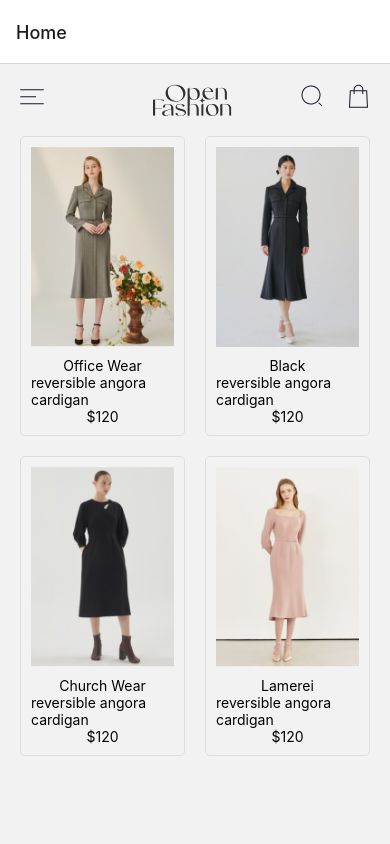
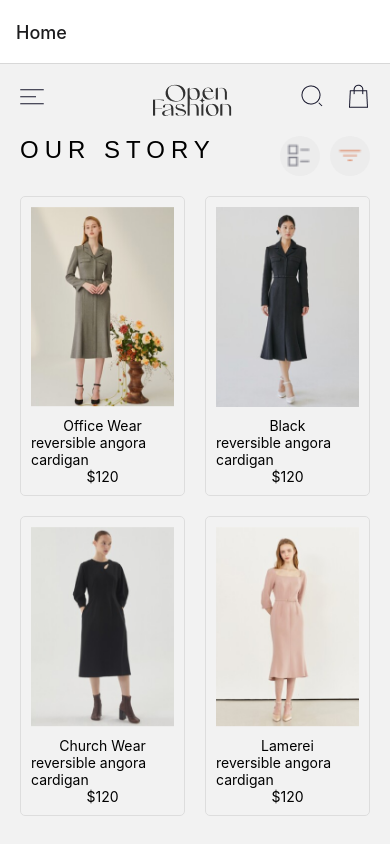
Before and after one commit to Fada-dev/rn-assignment6-11313275, a React Native app: screen /Home in a window 390 px wide. Built offline with nearby package versions, Linux system fonts and the light colour scheme.

Commit message:
modified action buttons, sort, list and display a story text

```diff
--- a/HomeScreen.js
+++ b/HomeScreen.js
@@ -12,6 +12,8 @@ import Menu from "./assets/Menu.png";
 import Logo from "./assets/Logo.png";
 import Search from "./assets/Search.png";
 import shoppingBag from "./assets/shoppingBag.png";
+import Listview from "./assets/Listview.png";
+import Filter from "./assets/Filter.png";
 
 const products = [
   {
@@ -63,6 +65,18 @@ const HomeScreen = ({ navigation }) => {
           <Image source={shoppingBag} />
         </View>
       </View>
+      <View style={styles.storyContainer}>
+        <Text style={styles.storyText}>OUR STORY</Text>
+        <View style={styles.actionContainer}>
+          <View style={styles.actionBackgroundList}>
+            <Image source={Listview} style={styles.listImage} />
+          </View>
+          <View style={styles.actionBackground}>
+            <Image source={Filter} style={styles.filterImage} />
+          </View>
+        </View>
+      </View>
+
       <FlatList
         data={products}
         keyExtractor={(item) => item.id}
@@ -77,7 +91,6 @@ const HomeScreen = ({ navigation }) => {
           </View>
         )}
       />
-
     </View>
   );
 };
@@ -104,8 +117,8 @@ const styles = StyleSheet.create({
     justifyContent: "space-between",
   },
   logo: {
-    display: 'flex',
-    left: 20
+    display: "flex",
+    left: 20,
   },
   product: {
     flex: 1,
@@ -121,15 +134,50 @@ const styles = StyleSheet.create({
     height: 200,
     marginBottom: 10,
   },
-  cartButton: {
-    backgroundColor: "#000",
-    padding: 10,
+  storyContainer: {
+    display: "flex",
+    flexDirection: "row",
+    justifyContent: "space-between",
+    margin: 10,
+  },
+  storyText: {
+    fontSize: 24,
+    fontFamily: "Arial",
+    letterSpacing: 6,
+  },
+  actionContainer: {
+    display: "flex",
+    flexDirection: "row",
+    justifyContent: "space-between",
+    width: 'auto',
+  },
+  listImage: {
+    width: 28,
+    height: 28,
+  },
+  filterImage: {
+    width: 28,
+    height: 28
+  },
+  actionBackground: {
+    width: 40,
+    height: 40,
+    borderRadius: 30,
+    backgroundColor: "#ECECEC",
+    justifyContent: 'space-between',
+    justifyContent: 'center',
     alignItems: "center",
   },
-  cartButtonText: {
-    color: "#fff",
-    fontSize: 18,
-  },
+  actionBackgroundList: {
+    width: 40,
+    height: 40,
+    borderRadius: 30,
+    backgroundColor: "#ECECEC",
+    justifyContent: 'space-between',
+    justifyContent: 'center',
+    alignItems: "center",
+    marginRight: 10
+  }
 });
 
 export default HomeScreen;
```
